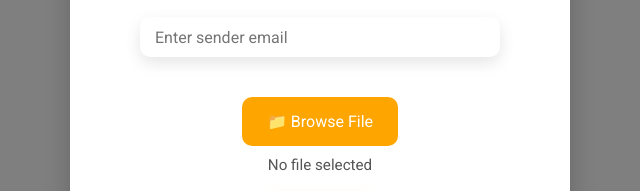
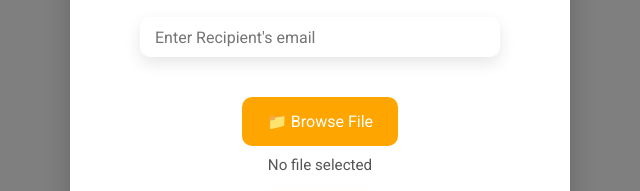
Before and after one commit to animesh-sharma-3space/quickshare, a plain HTML site: page index.html in a window 1280 px wide. Both pictures are taken after a click on the button "Upload File". Shown: the part 297-488 px from the top of the page, 320-960 px from the left. Drawn offline with Linux system fonts and the light colour scheme; some packages are replaced by stand-ins of ours; a script that the page names is missing.

Commit message:
index.html

```diff
--- a/index.html
+++ b/index.html
@@ -33,7 +33,7 @@
       <h2>Upload a File</h2>
 
       <!-- Sender Email input bar -->
-      <input type="email" id="senderId" placeholder="Enter sender email" />
+      <input type="email" id="senderId" placeholder="Enter Recipient's email" />
 
       <!-- File input and Browse File button -->
       <input type="file" name="file" id="fileInput" hidden required />
```
